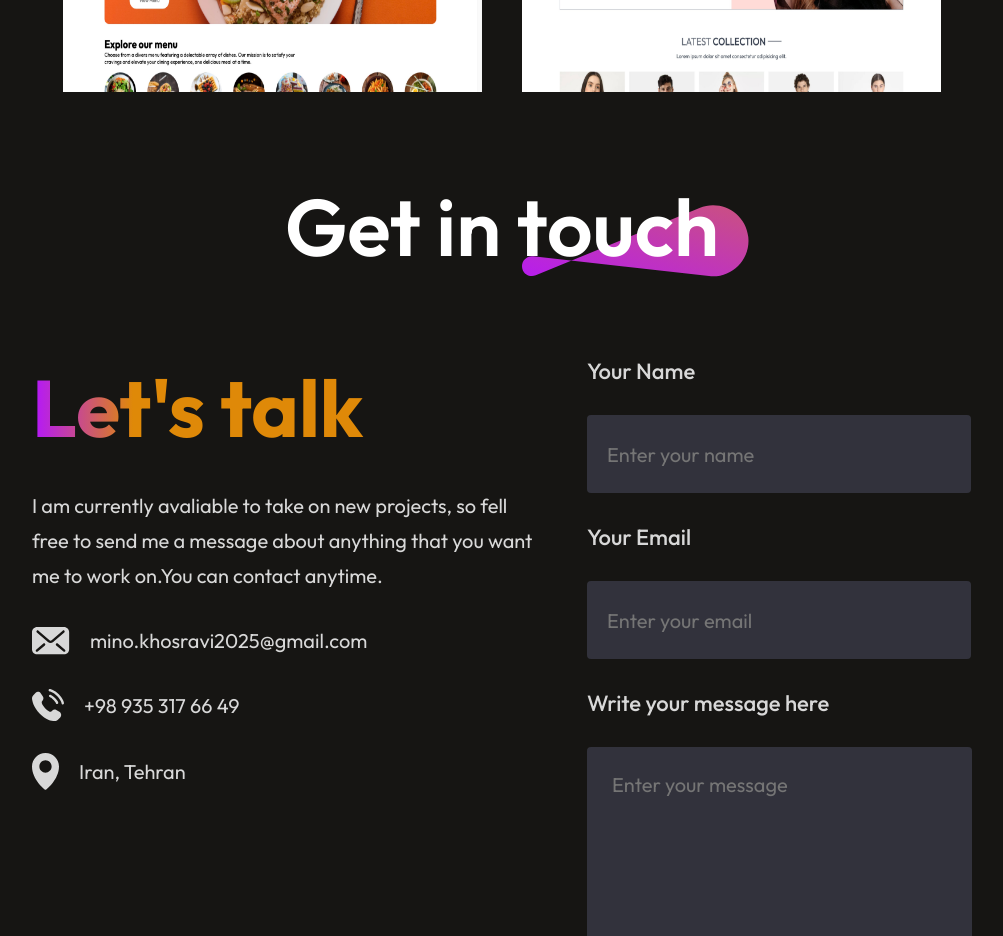
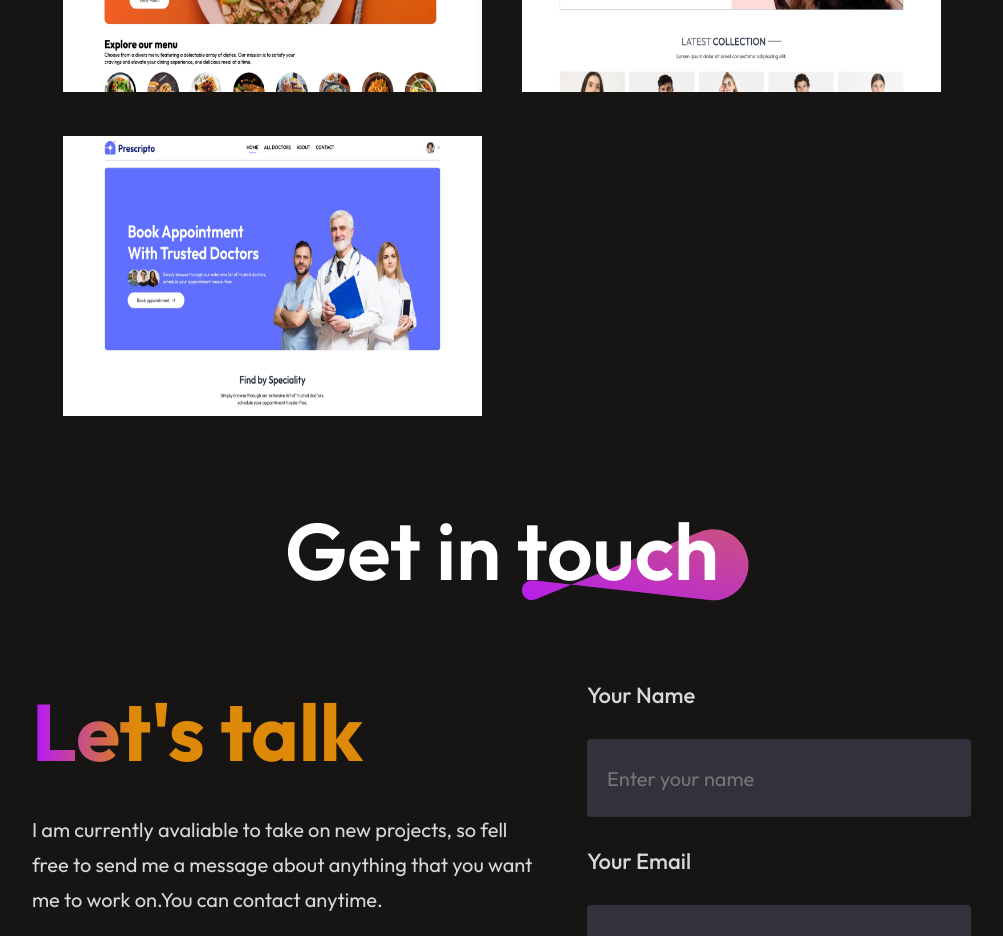
Before and after one commit to Mino1826/minoo-portfolio, a React (Vite) app: page / in a window 1280 px wide. Shown: the part 5180-6116 px from the top of the page, without its empty margins (138-1141 px from the left). Built offline with nearby package versions, Linux system fonts and the light colour scheme.

Commit message:
add new project

```diff
--- a/src/assets/mywork_data.js
+++ b/src/assets/mywork_data.js
@@ -2,6 +2,7 @@ import project1_img from '../assets/project1.jpeg'
 import project2_img from '../assets/project2.jpeg'
 import project3_img from '../assets/project3.jpeg'
 import project4_img from '../assets/project4.jpeg'
+import project5_img from '../assets/project5.jpeg'
 
 
 const mywork_data = [
@@ -29,7 +30,16 @@ const mywork_data = [
         w_name:"Web design",
         w_img:project4_img,
         w_href:"https://forever-web-shop.netlify.app"
+    },
+    {
+        w_no:5,
+        w_name:"Web design",
+        w_img:project5_img,
+        w_href:"https://mkv-online-doctor.netlify.app"
     }
+
+
+
 ]
 
 export default mywork_data;
```
Also changed, not shown: src/assets/project5.jpeg (added).
